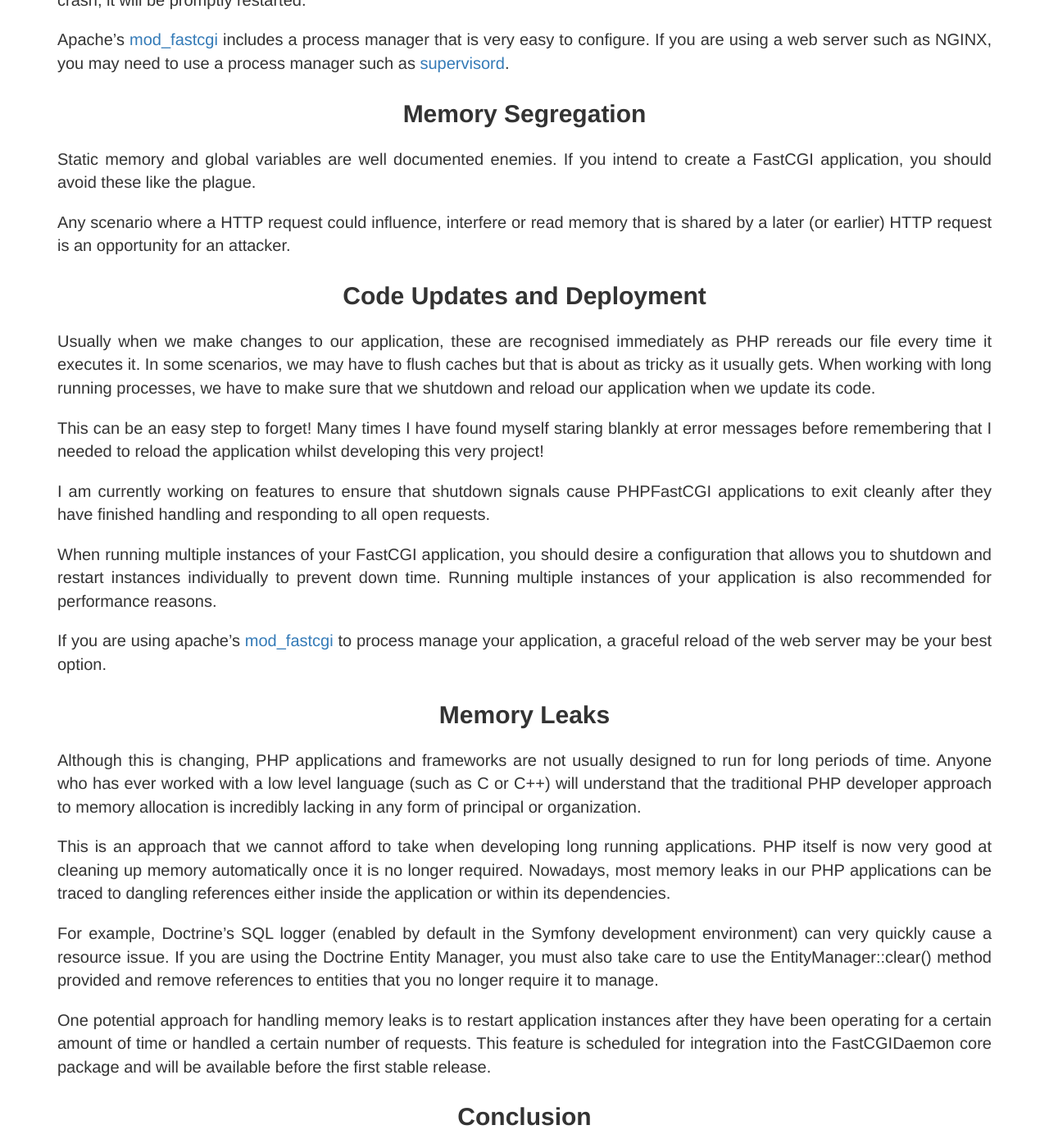
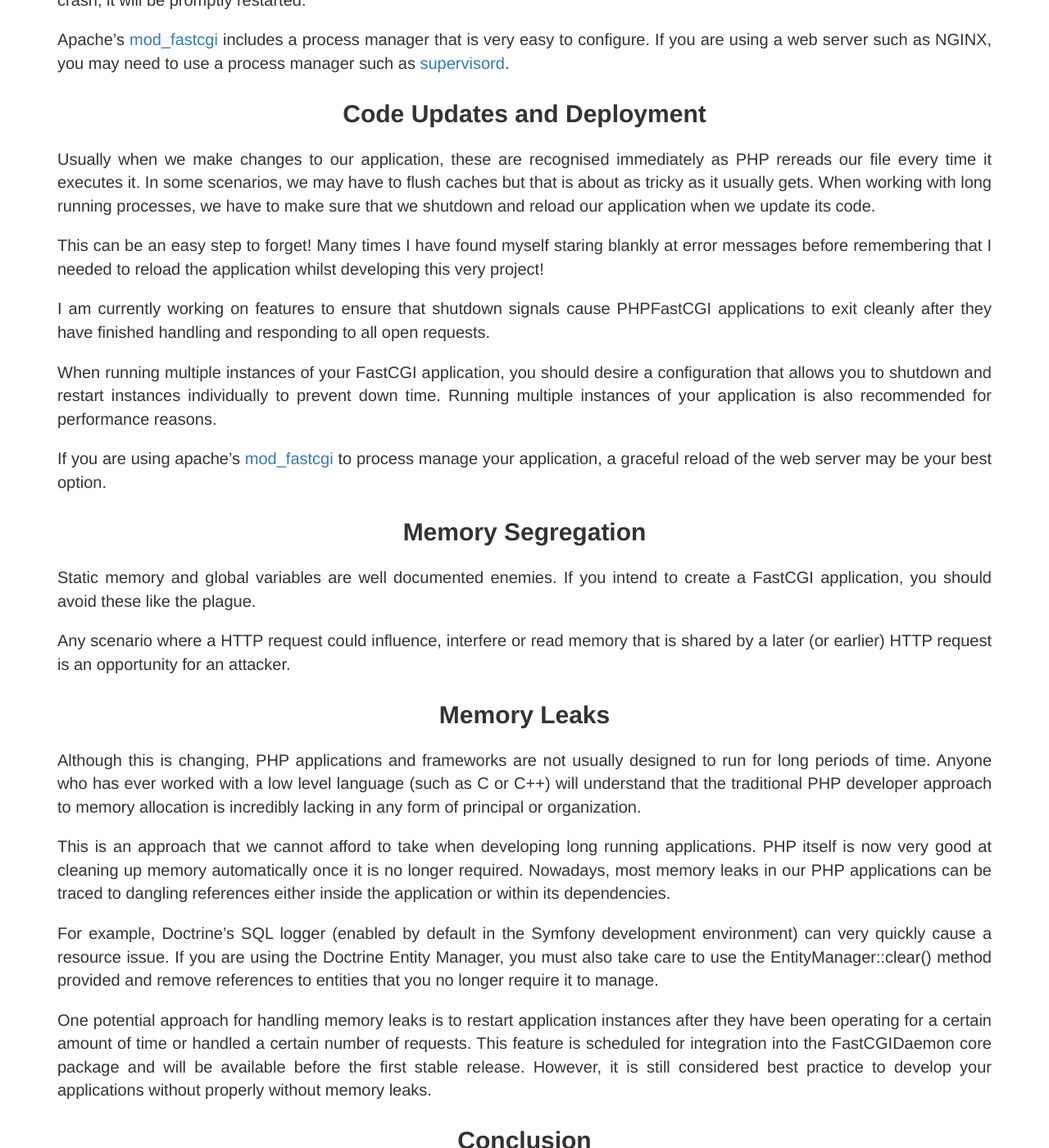
Before and after one commit to PHPFastCGI/phpfastcgi.github.io, a Jekyll site: the page built from _posts/2015-08-21-should-I-use-phpfastcgi.markdown, in a window 1280 px wide and 1400 px high, scrolled down 820 px. Shown: the whole window at 82% size. Built offline with Jekyll 4.4.1, drawn with Linux system fonts in a browser that asks for light colours; comment, search, counter and statistics services are not loaded.

Commit message:
Moved memory sections together and added best practice note

```diff
--- a/_posts/2015-08-21-should-I-use-phpfastcgi.markdown
+++ b/_posts/2015-08-21-should-I-use-phpfastcgi.markdown
@@ -41,6 +35,12 @@
 
 If you are using apache's [mod_fastcgi][mod_fastcgi] to process manage your application, a graceful reload of the web server may be your best option.
 
+## Memory Segregation
+
+Static memory and global variables are well documented enemies. If you intend to create a FastCGI application, you should avoid these like the plague.
+
+Any scenario where a HTTP request could influence, interfere or read memory that is shared by a later (or earlier) HTTP request is an opportunity for an attacker.
+
 ## Memory Leaks
 
 Although this is changing, PHP applications and frameworks are not usually designed to run for long periods of time. Anyone who has ever worked with a low level language (such as C or C++) will understand that the traditional PHP developer approach to memory allocation is incredibly lacking in any form of principal or organization.
@@ -49,7 +49,7 @@
 
 For example, Doctrine's SQL logger (enabled by default in the Symfony development environment) can very quickly cause a resource issue. If you are using the Doctrine Entity Manager, you must also take care to use the EntityManager::clear() method provided and remove references to entities that you no longer require it to manage.
 
-One potential approach for handling memory leaks is to restart application instances after they have been operating for a certain amount of time or handled a certain number of requests. This feature is scheduled for integration into the FastCGIDaemon core package and will be available before the first stable release.
+One potential approach for handling memory leaks is to restart application instances after they have been operating for a certain amount of time or handled a certain number of requests. This feature is scheduled for integration into the FastCGIDaemon core package and will be available before the first stable release. However, it is still considered best practice to develop your applications without properly without memory leaks.
 
 ## Conclusion
 
```
Also changed, not shown: other parts of _posts/2015-08-21-should-I-use-phpfastcgi.markdown (+0 -6 lines).
